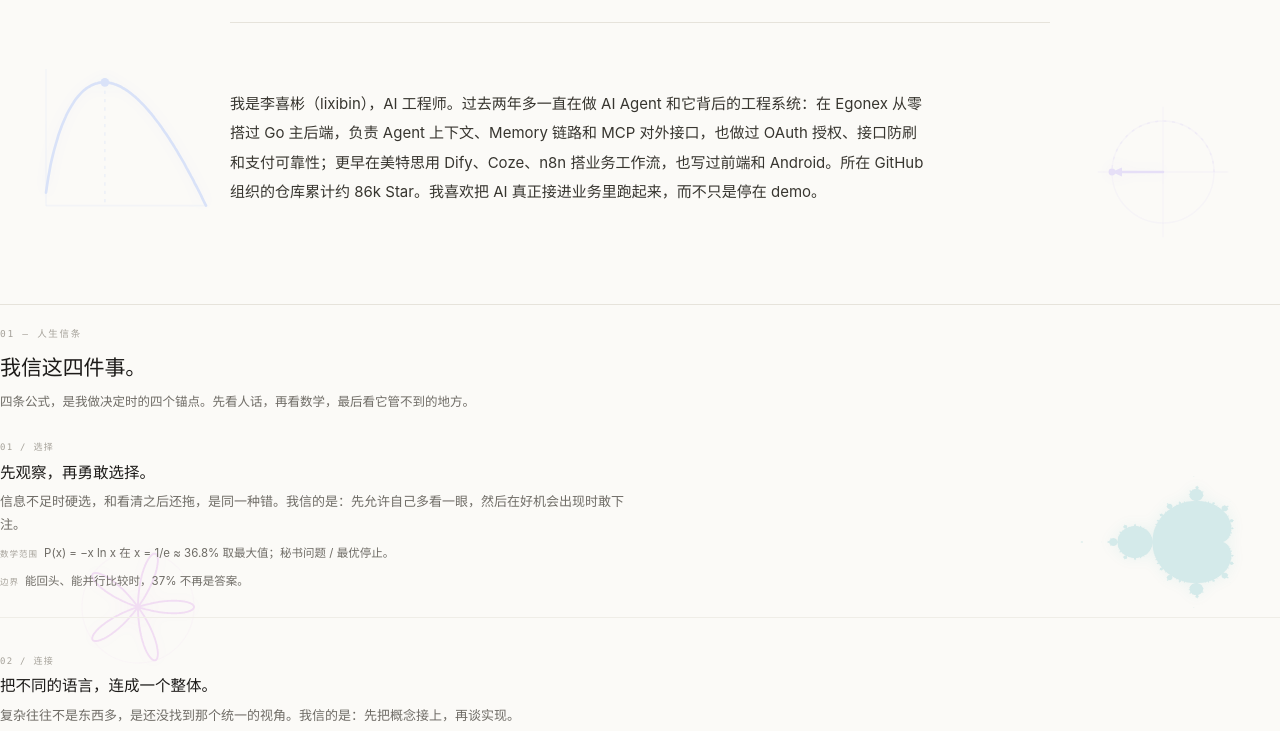
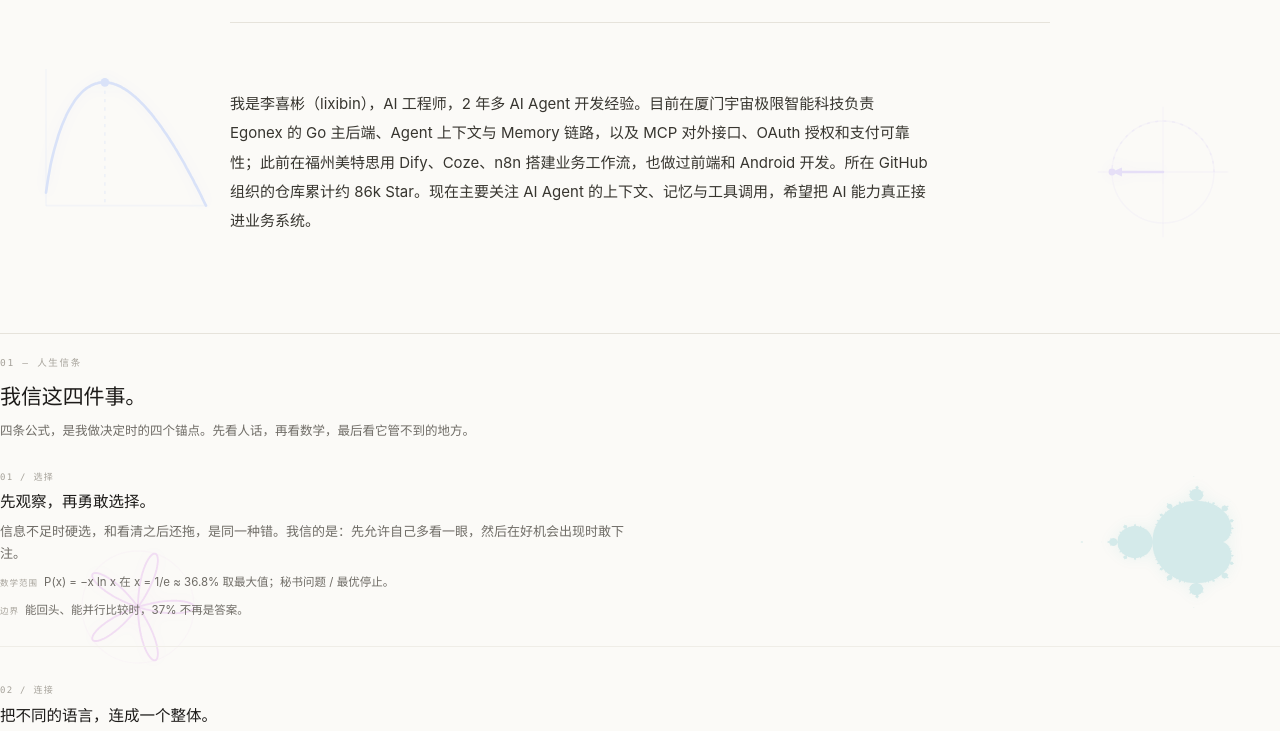
Before and after one commit to lxb12123/lxb12123.github.io, a plain HTML site: page index.html in a window 1280 px wide. Shown: the part 57-788 px from the top of the page. Drawn offline with Linux system fonts and the light colour scheme.

Commit message:
Rewrite bio as a single factual paragraph

```diff
--- a/index.html
+++ b/index.html
@@ -142,7 +142,7 @@
   </header>
 
   <main>
-    <p class="bio">我是李喜彬（lixibin），AI 工程师。过去两年多一直在做 AI Agent 和它背后的工程系统：在 Egonex 从零搭过 Go 主后端，负责 Agent 上下文、Memory 链路和 MCP 对外接口，也做过 OAuth 授权、接口防刷和支付可靠性；更早在美特思用 Dify、Coze、n8n 搭业务工作流，也写过前端和 Android。所在 GitHub 组织的仓库累计约 86k Star。我喜欢把 AI 真正接进业务里跑起来，而不只是停在 demo。</p>
+    <p class="bio">我是李喜彬（lixibin），AI 工程师，2 年多 AI Agent 开发经验。目前在厦门宇宙极限智能科技负责 Egonex 的 Go 主后端、Agent 上下文与 Memory 链路，以及 MCP 对外接口、OAuth 授权和支付可靠性；此前在福州美特思用 Dify、Coze、n8n 搭建业务工作流，也做过前端和 Android 开发。所在 GitHub 组织的仓库累计约 86k Star。现在主要关注 AI Agent 的上下文、记忆与工具调用，希望把 AI 能力真正接进业务系统。</p>
     </div>
 
 
```
